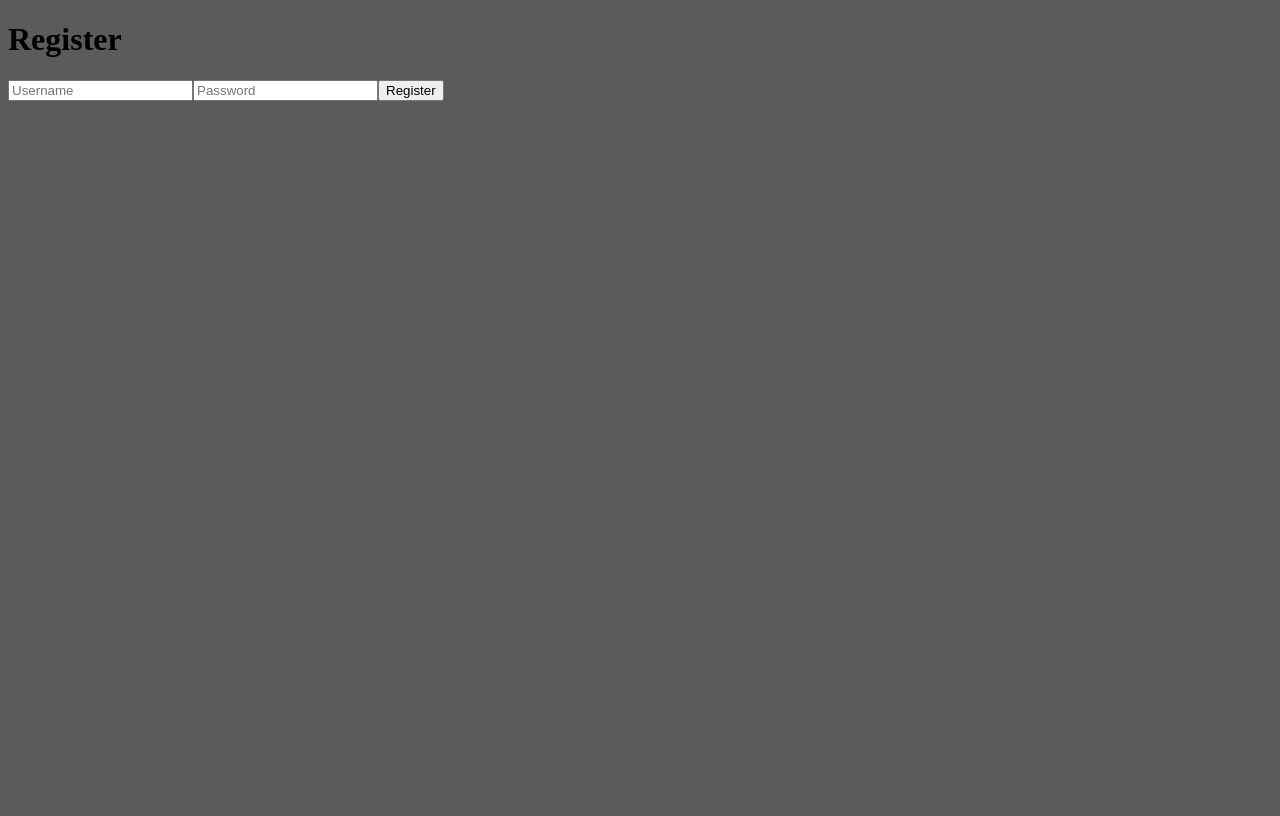
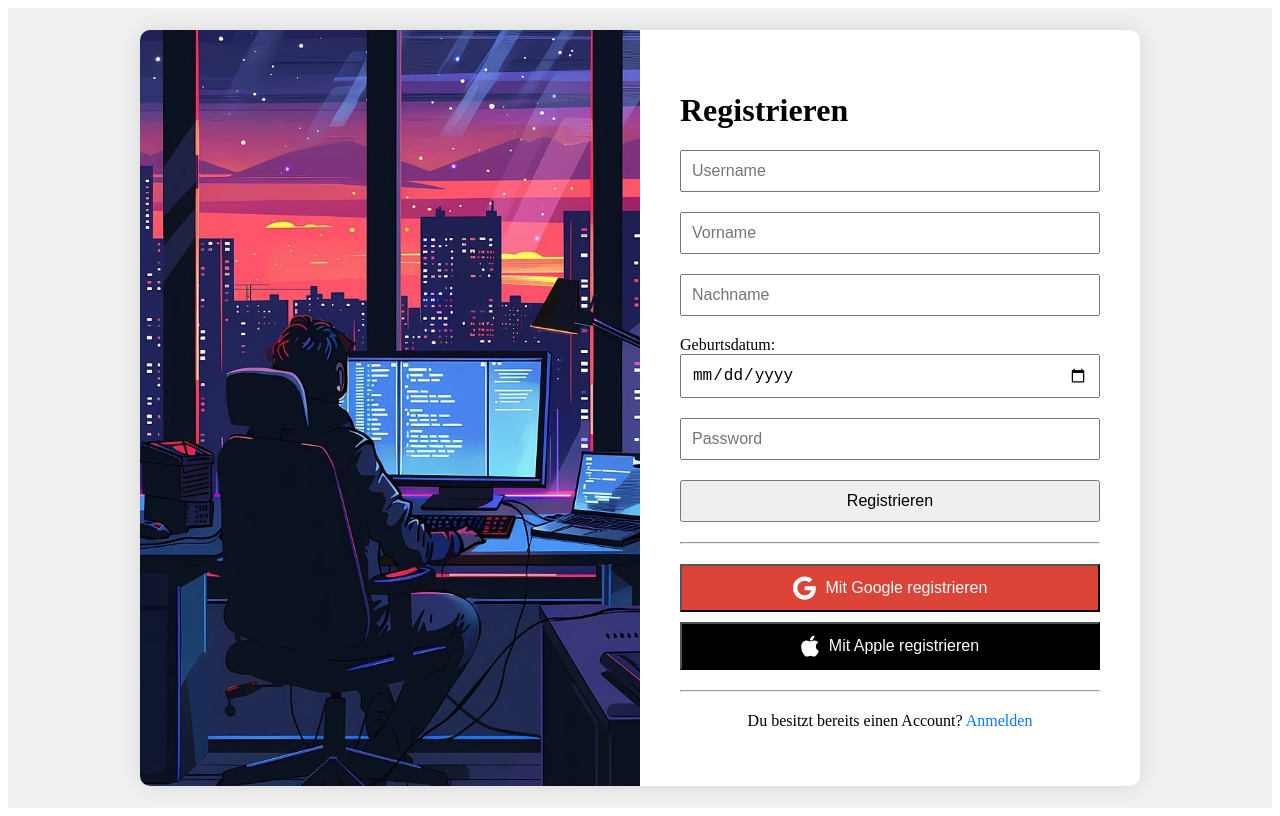
Before and after one commit to PatrickZablocki/Webkids-Webside, a React (Create React App) app in the folder webkids/: page /register in a window 1280 px wide. Built offline with nearby package versions, Linux system fonts and the light colour scheme.

Commit message:
Das Frontend ist soweit fertig von der Login Page sowie von der Register Page, nun schaue ich das ich die anmeldungen im Backen umsetzten kann

```diff
--- a/webkids/src/components/Login/Login.jsx
+++ b/webkids/src/components/Login/Login.jsx
@@ -1,7 +1,7 @@
 import React from 'react';
 import { FontAwesomeIcon } from '@fortawesome/react-fontawesome';
 import { faGoogle, faApple } from '@fortawesome/free-brands-svg-icons';
-import { useNavigate } from 'react-router-dom';
+import { useNavigate, Link } from 'react-router-dom';
 import styles from "./Login.module.css";
 
 function Login() {
@@ -9,28 +9,28 @@ const navigate = useNavigate();
 
     const handleLogin = (event) => {
         event.preventDefault();
-
         navigate('/login');
     };
 
-const handleLoginWithGoogle = () =>{
+    const handleLoginWithGoogle = () => {
         console.log('Anmeldung mit Google');
-}
+    };
 
     const handleLoginWithApple = () => {
         console.log('Anmeldung mit Apple');
-}
+    };
 
     return (
         <div className={styles.Login_container}>
+            <div className={styles.Login_box}>
                 <div className={styles.Login_content}>
                     <h1>Login</h1>
                     <form onSubmit={handleLogin}>
                         <input type="text" placeholder="Username" required />
                         <input type="password" placeholder="Password" required />
-            <button type="submit">Log In</button>
+                        <button type="submit">Anmelden</button>
                     </form>
-            <hr/>
+                    <hr />
                     <div className={styles.Login_Social}>
                         <button className={styles.google_button} onClick={handleLoginWithGoogle}>
                             <FontAwesomeIcon icon={faGoogle} className={styles.icon} />
@@ -40,8 +40,13 @@ return (
                             <FontAwesomeIcon icon={faApple} className={styles.icon} />
                             Mit Apple anmelden
                         </button>
+                    </div>
                     <hr/>
+                    <div className={styles.Login_toRegister}>
+                    <p>Du besitzt keinen Account? <Link to="/register">Registriere dich</Link></p>
                     </div>
+                </div>
+                <div className={styles.Login_image}></div>
             </div>
         </div>
     );
--- a/webkids/src/components/Login/Login.module.css
+++ b/webkids/src/components/Login/Login.module.css
@@ -1,68 +1,99 @@
-body{
-    background-color: #222222bd;
+.Login_container {
+    display: flex;
+    justify-content: center;
+    align-items: center;
+    height: 100vh;
+    background-color: #f0f0f0;
 }
-.Login_container {
-    border: 1px solid black;
-    max-width: 800px;
-    height: 800px;
-    margin: 50px auto;
-    padding: 20px;
-    background-image: url("../../../public/LogIn_Background.jpg");
-    background-size: cover;
-    background-position: center;
-    background-repeat: no-repeat;
+
+.Login_box {
+    display: flex;
+    width: 1000px;
+    background: white;
+    border-radius: 10px;
+    box-shadow: 0 0 20px rgba(0, 0, 0, 0.1);
+    overflow: hidden;
 }
+
 .Login_content {
-    text-align: center;
-}
-.Login_content h1 {
-    font-size: 3rem;
-    text-shadow: 15px 15px 15px #222;
-    color: #fff;
-    margin-bottom: 20px;
-}
-.Login_content input {
-    width: 100%;
-    height: 40px;
-    margin: 12px 0;
-    padding: 0 10px;
+    padding: 40px;
+    width: 50%;
     box-sizing: border-box;
 }
-.Login_content input:hover{
-    background: rgb(45, 44, 44);
-    color: white;
+/* Hier lege ich den Hintergrund fest für die hälfte der box */
+.Login_image {
+    width: 50%;
+    background: url(../../../public/Login_Background5.png) no-repeat center center;
+    background-size: cover;
 }
-.Login_content button {
-    width: 100%;
-    height: 40px;
-    border-radius: 20px;
-    border: 2px solid #222;
-    box-shadow: 5px 5px 5px #222;
-    background: rgb(11, 151, 217);
-    transition: background 0.3s;
+
+form {
+    display: flex;
+    flex-direction: column;
 }
-.Login_content button:hover {
-    background: #09c498;
+
+input {
+    margin-bottom: 20px;
+    padding: 10px;
+    font-size: 16px;
+}
+
+button {
+    padding: 10px;
+    font-size: 16px;
     cursor: pointer;
 }
 
-/*  Hier passe ich die Google & Apple Buttons an */
-.Login_Social{
-    margin-top: 50px;
+.google_button, .apple_button {
+    display: flex;
+    align-items: center;
+    justify-content: center;
+    margin-top: 10px;
+    padding: 10px;
+    font-size: 16px;
+    cursor: pointer;
+    width: 100%;
 }
+
 .google_button {
     display: flex;
     align-items: center;
     justify-content: center;
-    margin-top: 10px;
+    background: #db4437;
+    color: white;
 }
+.google_button:hover{
+    background: #fd1500be;
+}
+
 .apple_button {
     display: flex;
     align-items: center;
     justify-content: center;
-    margin-top: 10px;
+    background: #000;
+    color: white;
 }
-.icon {
+.apple_button:hover{
+    background: #000000d1;
+}
+.icon{
     margin-right: 10px;
     font-size: 24px;
 }
+
+hr {
+    margin: 20px 0;
+}
+.Login_toRegister {
+    margin-top: 20px;
+    text-align: center;
+}
+
+.Login_toRegister a {
+    color: #007bff;
+    text-decoration: none;
+}
+
+.Login_toRegister a:hover {
+    text-decoration: underline;
+}
--- a/webkids/src/components/Register/Register.jsx
+++ b/webkids/src/components/Register/Register.jsx
@@ -1,19 +1,64 @@
-import React from 'react';
+import React, { useState } from 'react';
+import { FontAwesomeIcon } from '@fortawesome/react-fontawesome';
+import { faGoogle, faApple } from '@fortawesome/free-brands-svg-icons';
+import { useNavigate, Link } from 'react-router-dom';
+import styles from './Register.module.css';
 
 function Register() {
+    const navigate = useNavigate();
+    const [birthdate, setBirthdate] = useState('');
+
     const handleRegister = (event) => {
         event.preventDefault();
+        console.log('Registration successful');
+        navigate('/login');
+    };
 
+    const handleLoginWithGoogle = () => {
+        console.log('Anmeldung mit Google');
+    };
+
+    const handleLoginWithApple = () => {
+        console.log('Anmeldung mit Apple');
     };
 
     return (
-    <div>
-      <h1>Register</h1>
+        <div className={styles.Register_container}>
+            <div className={styles.Register_box}>
+                <div className={styles.Register_image}></div>
+                <div className={styles.Register_content}>
+                    <h1>Registrieren</h1>
                     <form onSubmit={handleRegister}>
                         <input type="text" placeholder="Username" required />
+                        <input type="text" placeholder="Vorname" required />
+                        <input type="text" placeholder="Nachname" required />
+                        <label>Geburtsdatum:</label>
+                        <input
+                            type="date"
+                            value={birthdate}
+                            onChange={(e) => setBirthdate(e.target.value)}
+                            required
+                        />
                         <input type="password" placeholder="Password" required />
-        <button type="submit">Register</button>
+                        <button type="submit">Registrieren</button>
                     </form>
+                    <hr />
+                    <div className={styles.Register_Social}>
+                        <button className={styles.google_button} onClick={handleLoginWithGoogle}>
+                            <FontAwesomeIcon icon={faGoogle} className={styles.icon} />
+                            Mit Google registrieren
+                        </button>
+                        <button className={styles.apple_button} onClick={handleLoginWithApple}>
+                            <FontAwesomeIcon icon={faApple} className={styles.icon} />
+                            Mit Apple registrieren
+                        </button>
+                    </div>
+                    <hr/>
+                    <div className={styles.Register_toRegister}>
+                        <p>Du besitzt bereits einen Account? <Link to="/login">Anmelden</Link></p>
+                    </div>
+                </div>
+            </div>
         </div>
     );
 }
--- a/webkids/src/components/Register/Register.module.css
+++ b/webkids/src/components/Register/Register.module.css
@@ -0,0 +1,94 @@
+.Register_container {
+    display: flex;
+    justify-content: center;
+    align-items: center;
+    height: 100vh;
+    background-color: #f0f0f0;
+}
+
+.Register_box {
+    display: flex;
+    width: 1000px;
+    background: white;
+    border-radius: 10px;
+    box-shadow: 0 0 20px rgba(0, 0, 0, 0.1);
+    overflow: hidden;
+}
+/* Hier lege ich den Hintergrund fest für die hälfte der box */
+.Register_image {
+    width: 50%;
+    background: url('../../../public//LogIn_Background.jpg') no-repeat center center;
+    background-size: cover;
+}
+
+.Register_content {
+    padding: 40px;
+    width: 50%;
+    box-sizing: border-box;
+}
+
+form {
+    display: flex;
+    flex-direction: column;
+}
+
+input {
+    margin-bottom: 20px;
+    padding: 10px;
+    font-size: 16px;
+}
+
+button {
+    padding: 10px;
+    font-size: 16px;
+    cursor: pointer;
+}
+
+.google_button, .apple_button {
+    display: flex;
+    align-items: center;
+    justify-content: center;
+    margin-top: 10px;
+    padding: 10px;
+    font-size: 16px;
+    cursor: pointer;
+    width: 100%;
+}
+/* Hir Starten die CSS Sytles für die Icons und die Social Networks */
+.icon{
+    margin-right: 10px;
+    font-size: 24px;
+}
+.google_button {
+    background: #db4437;
+    color: white;
+}
+
+.apple_button {
+    background: #000;
+    color: white;
+}
+.google_button:hover{
+    background: #fd1500be;
+}
+.apple_button:hover{
+    background: #000000d1;
+}
+
+.Register_Social {
+    margin-top: 20px;
+}
+
+.Register_toRegister {
+    margin-top: 20px;
+    text-align: center;
+}
+
+.Register_toRegister a {
+    color: #007bff;
+    text-decoration: none;
+}
+
+.Register_toRegister a:hover {
+    text-decoration: underline;
+}
```
Also changed, not shown: webkids/public/Login_Background5.png (added). Lines whose indentation alone changed are shown as unchanged.
